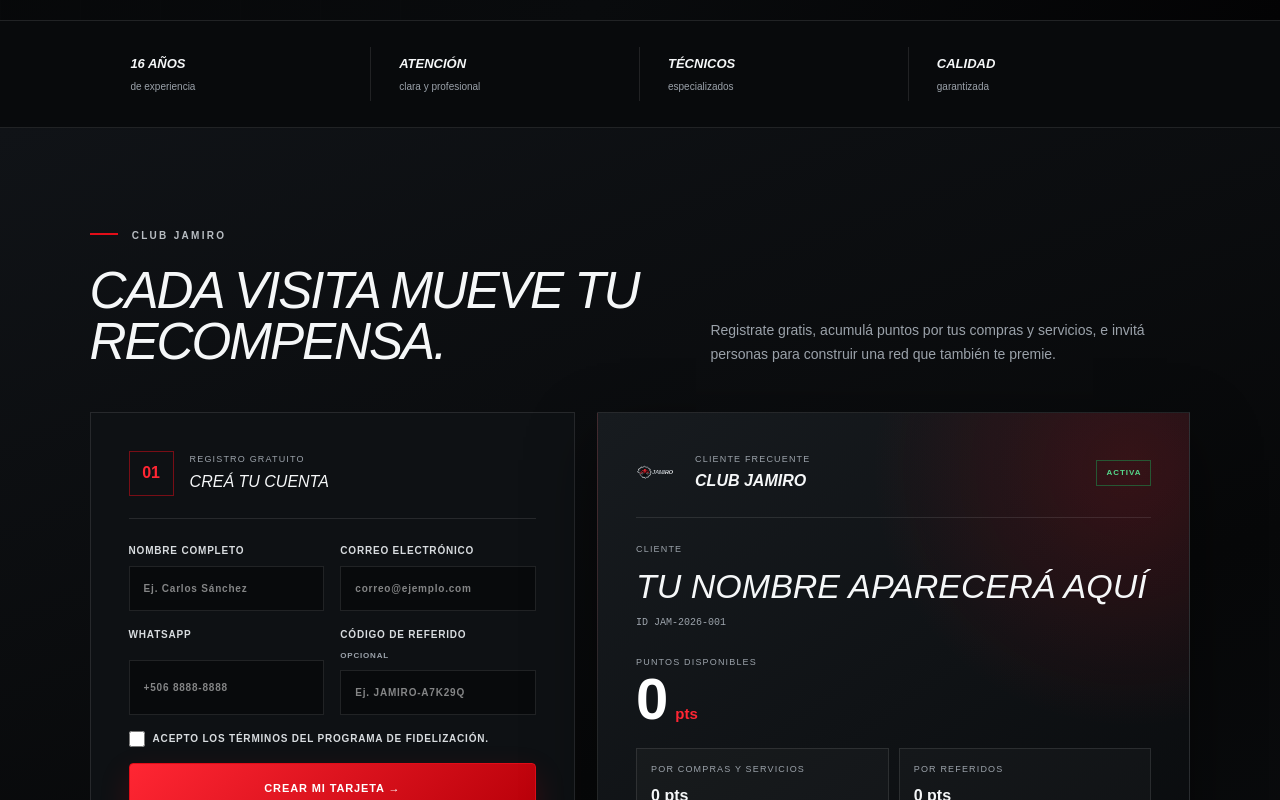
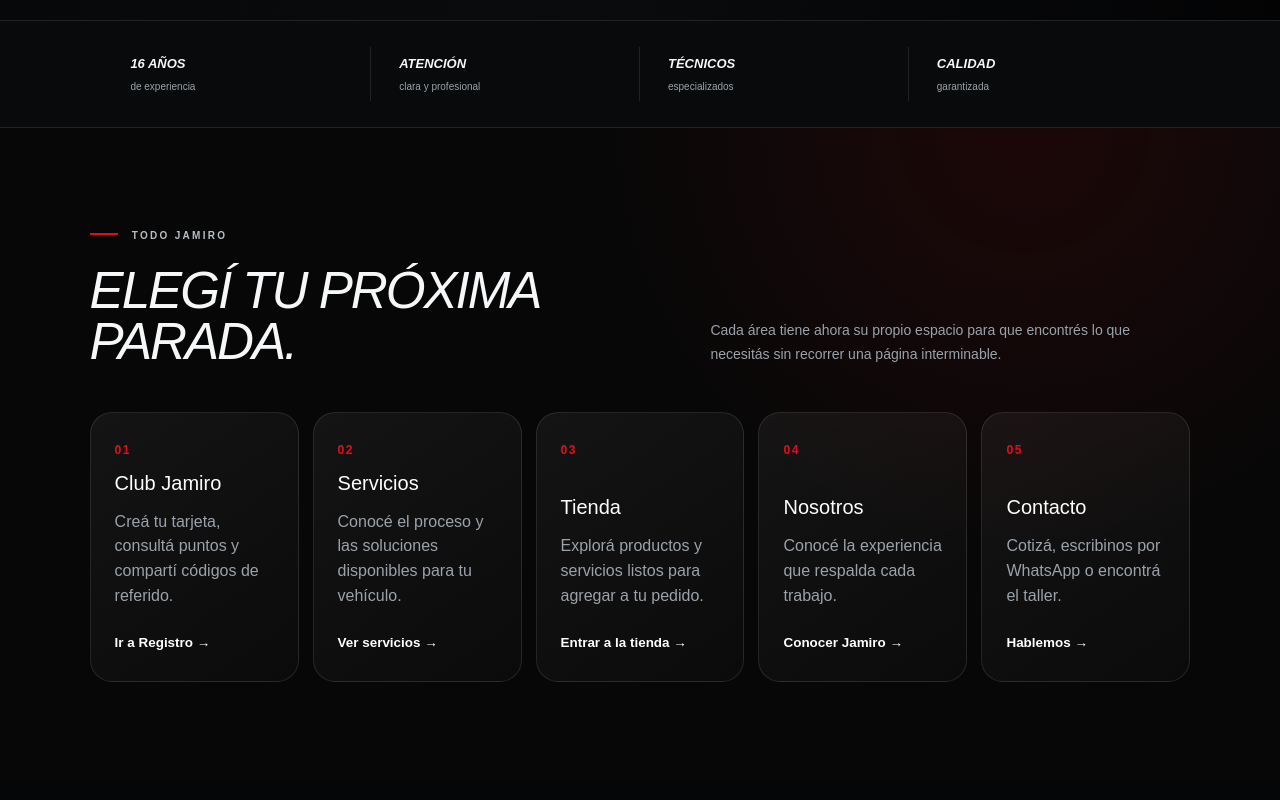
Before and after one commit to jgartavia-sketch/taller-automotriz-jamiro, a Next.js app: page / in a window 1280 px wide. Shown: the part 760-1560 px from the top of the page. Built offline with nearby package versions, Linux system fonts and the light colour scheme.

Commit message:
Separa navegacion en paginas independientes

```diff
--- /dev/null
+++ b/app/contacto/page.tsx
@@ -0,0 +1 @@
+export { default } from "../page";
--- a/app/globals.css
+++ b/app/globals.css
@@ -277,3 +277,16 @@ footer { padding: 38px clamp(24px, 7vw, 110px); display: flex; align-items: cent
 @media (prefers-reduced-motion: reduce) {
   * { scroll-behavior: auto !important; transition: none !important; }
 }
+
+nav a.active { color: #fff; }
+.page-section { min-height: calc(100vh - 158px); padding-top: 150px; }
+.home-directory { background: radial-gradient(circle at 80% 0%, rgba(226,13,24,.1), transparent 36%), #070707; }
+.directory-grid { display: grid; grid-template-columns: repeat(5,minmax(0,1fr)); gap: 14px; }
+.directory-grid > a { min-height: 270px; padding: 28px 24px; border: 1px solid var(--line); border-radius: 22px; background: linear-gradient(145deg,rgba(255,255,255,.055),rgba(255,255,255,.018)); color: #fff; text-decoration: none; display: flex; flex-direction: column; transition: transform .25s,border-color .25s,background .25s; }
+.directory-grid > a:hover { transform: translateY(-7px); border-color: rgba(226,13,24,.65); background: linear-gradient(145deg,rgba(226,13,24,.13),rgba(255,255,255,.025)); }
+.directory-grid span { color: var(--red); font-size: .76rem; font-weight: 700; letter-spacing: .12em; }
+.directory-grid h3 { margin: auto 0 12px; font-size: 1.25rem; }
+.directory-grid p { margin: 0 0 24px; color: var(--muted); line-height: 1.55; }
+.directory-grid b { font-size: .84rem; }
+@media (max-width: 1050px) { .directory-grid { grid-template-columns: repeat(2,minmax(0,1fr)); } }
+@media (max-width: 720px) { .page-section { padding-top: 118px; } .directory-grid { grid-template-columns: 1fr; } .directory-grid > a { min-height: 220px; } }
--- /dev/null
+++ b/app/nosotros/page.tsx
@@ -0,0 +1 @@
+export { default } from "../page";
--- a/app/page.tsx
+++ b/app/page.tsx
@@ -2,6 +2,8 @@
 
 import { useState } from "react";
 import type { FormEvent } from "react";
+import Link from "next/link";
+import { usePathname } from "next/navigation";
 
 const services = [
   { icon: "⚡", title: "Electromecánica", text: "Diagnóstico preciso y soluciones para sistemas eléctricos y electrónicos." },
@@ -17,6 +19,13 @@ const products = [
 ];
 
 export default function Home() {
+  const pathname = usePathname();
+  const isHome = pathname === "/";
+  const isRegistration = pathname === "/registro";
+  const isServices = pathname === "/servicios";
+  const isShop = pathname === "/tienda";
+  const isAbout = pathname === "/nosotros";
+  const isContact = pathname === "/contacto";
   const [cart, setCart] = useState<number[]>([]);
   const [cartOpen, setCartOpen] = useState(false);
   const [quoteOpen, setQuoteOpen] = useState(false);
@@ -56,18 +65,18 @@ export default function Home() {
   return (
     <main>
       <header className="site-header">
-        <a className="brand" href="#inicio" aria-label="Taller Automotriz Jamiro, inicio">
+        <Link className="brand" href="/" aria-label="Taller Automotriz Jamiro, inicio">
           <img src="/logo-jamiro-v2.svg" alt="Taller Automotriz Jamiro" />
           <span><strong>Taller Automotriz</strong>Jamiro</span>
-        </a>
+        </Link>
 
         <button className="menu-toggle" onClick={() => setMenuOpen(!menuOpen)} aria-label="Abrir menú">☰</button>
         <nav className={menuOpen ? "nav-open" : ""}>
-          <a href="#registro" onClick={() => setMenuOpen(false)}>Registro</a>
-          <a href="#servicios" onClick={() => setMenuOpen(false)}>Servicios</a>
-          <a href="#tienda" onClick={() => setMenuOpen(false)}>Tienda</a>
-          <a href="#nosotros" onClick={() => setMenuOpen(false)}>Nosotros</a>
-          <a href="#contacto" onClick={() => setMenuOpen(false)}>Contacto</a>
+          <Link className={isRegistration ? "active" : ""} href="/registro" onClick={() => setMenuOpen(false)}>Registro</Link>
+          <Link className={isServices ? "active" : ""} href="/servicios" onClick={() => setMenuOpen(false)}>Servicios</Link>
+          <Link className={isShop ? "active" : ""} href="/tienda" onClick={() => setMenuOpen(false)}>Tienda</Link>
+          <Link className={isAbout ? "active" : ""} href="/nosotros" onClick={() => setMenuOpen(false)}>Nosotros</Link>
+          <Link className={isContact ? "active" : ""} href="/contacto" onClick={() => setMenuOpen(false)}>Contacto</Link>
         </nav>
 
         <div className="header-actions">
@@ -78,7 +87,7 @@ export default function Home() {
         </div>
       </header>
 
-      <section className="hero" id="inicio">
+      {isHome && <section className="hero" id="inicio">
         <div className="hero-grid" aria-hidden="true" />
         <div className="hero-glow" aria-hidden="true" />
         <div className="hero-copy">
@@ -89,7 +98,7 @@ export default function Home() {
           </p>
           <div className="hero-actions">
             <button className="button" onClick={() => setQuoteOpen(true)}>Solicitar cotización <b>→</b></button>
-            <a className="button button-ghost" href="#tienda">Explorar tienda</a>
+            <Link className="button button-ghost" href="/tienda">Explorar tienda</Link>
           </div>
           <div className="trust-row">
             <span><b>✓</b> Calidad garantizada</span>
@@ -109,16 +118,30 @@ export default function Home() {
             <div><strong>Diagnóstico confiable</strong><small>Antes de reparar, te explicamos.</small></div>
           </div>
         </div>
-      </section>
+      </section>}
 
-      <section className="metrics" aria-label="Ventajas del taller">
+      {isHome && <section className="metrics" aria-label="Ventajas del taller">
         <div><strong>16 años</strong><span>de experiencia</span></div>
         <div><strong>Atención</strong><span>clara y profesional</span></div>
         <div><strong>Técnicos</strong><span>especializados</span></div>
         <div><strong>Calidad</strong><span>garantizada</span></div>
-      </section>
+      </section>}
 
-      <section className="section loyalty" id="registro">
+      {isHome && <section className="section home-directory">
+        <div className="section-heading">
+          <div><p className="eyebrow"><span /> Todo Jamiro</p><h2>Elegí tu próxima parada.</h2></div>
+          <p>Cada área tiene ahora su propio espacio para que encontrés lo que necesitás sin recorrer una página interminable.</p>
+        </div>
+        <div className="directory-grid">
+          <Link href="/registro"><span>01</span><h3>Club Jamiro</h3><p>Creá tu tarjeta, consultá puntos y compartí códigos de referido.</p><b>Ir a Registro →</b></Link>
+          <Link href="/servicios"><span>02</span><h3>Servicios</h3><p>Conocé el proceso y las soluciones disponibles para tu vehículo.</p><b>Ver servicios →</b></Link>
+          <Link href="/tienda"><span>03</span><h3>Tienda</h3><p>Explorá productos y servicios listos para agregar a tu pedido.</p><b>Entrar a la tienda →</b></Link>
+          <Link href="/nosotros"><span>04</span><h3>Nosotros</h3><p>Conocé la experiencia que respalda cada trabajo.</p><b>Conocer Jamiro →</b></Link>
+          <Link href="/contacto"><span>05</span><h3>Contacto</h3><p>Cotizá, escribinos por WhatsApp o encontrá el taller.</p><b>Hablemos →</b></Link>
+        </div>
+      </section>}
+
+      {isRegistration && <section className="section loyalty page-section" id="registro">
         <div className="section-heading">
           <div>
             <p className="eyebrow"><span /> Club Jamiro</p>
@@ -196,9 +219,9 @@ export default function Home() {
           <div><span>02</span><strong>Invitá con un código</strong><p>Cada código es único, vence en tres días y funciona una sola vez.</p></div>
           <div><span>03</span><strong>Tu red también suma</strong><p>Ganás puntos cuando tus referidos compran o visitan el taller.</p></div>
         </div>
-      </section>
+      </section>}
 
-      <section className="section services" id="servicios">
+      {isServices && <section className="section services page-section" id="servicios">
         <div className="process-inside">
           <div className="section-heading centered">
             <div><p className="eyebrow"><span /> Cómo funciona</p><h2>Así de fácil cuidamos tu vehículo.</h2></div>
@@ -228,9 +251,9 @@ export default function Home() {
             </article>
           ))}
         </div>
-      </section>
+      </section>}
 
-      <section className="section shop" id="tienda">
+      {isShop && <section className="section shop page-section" id="tienda">
         <div className="section-heading">
           <div><p className="eyebrow"><span /> Tienda Jamiro</p><h2>Servicios listos para comprar.</h2></div>
           <p>Comprá ahora y elegí retiro, entrega o instalación profesional en nuestro taller.</p>
@@ -251,9 +274,9 @@ export default function Home() {
           ))}
         </div>
         <button className="button button-ghost shop-all">Ver todos los productos →</button>
-      </section>
+      </section>}
 
-      <section className="section about" id="nosotros">
+      {isAbout && <section className="section about page-section" id="nosotros">
         <div className="about-copy">
           <p className="eyebrow"><span /> Taller Automotriz Jamiro</p>
           <h2>16 años haciendo que la confianza vuelva a la carretera.</h2>
@@ -261,9 +284,9 @@ export default function Home() {
           <a className="button button-ghost" href="https://www.facebook.com/profile.php?id=100078892144883" target="_blank" rel="noreferrer">Conocenos en Facebook →</a>
         </div>
         <div className="about-stat"><strong>16</strong><span>años de experiencia</span><small>San Carlos, Costa Rica</small></div>
-      </section>
+      </section>}
 
-      <section className="cta-section" id="contacto">
+      {isContact && <section className="cta-section page-section" id="contacto">
         <div>
           <p className="eyebrow"><span /> Estamos listos</p>
           <h2>Tu próximo viaje empieza con un vehículo en buenas manos.</h2>
@@ -274,7 +297,7 @@ export default function Home() {
           </div>
         </div>
         <a className="button" href="https://wa.me/50670111090" target="_blank" rel="noreferrer">Escribir por WhatsApp →</a>
-      </section>
+      </section>}
 
       <footer>
         <div className="brand footer-brand"><img src="/logo-jamiro-v2.svg" alt="" /><span><strong>Taller Automotriz</strong>Jamiro</span></div>
--- /dev/null
+++ b/app/registro/page.tsx
@@ -0,0 +1 @@
+export { default } from "../page";
--- /dev/null
+++ b/app/servicios/page.tsx
@@ -0,0 +1 @@
+export { default } from "../page";
--- /dev/null
+++ b/app/tienda/page.tsx
@@ -0,0 +1 @@
+export { default } from "../page";
```
